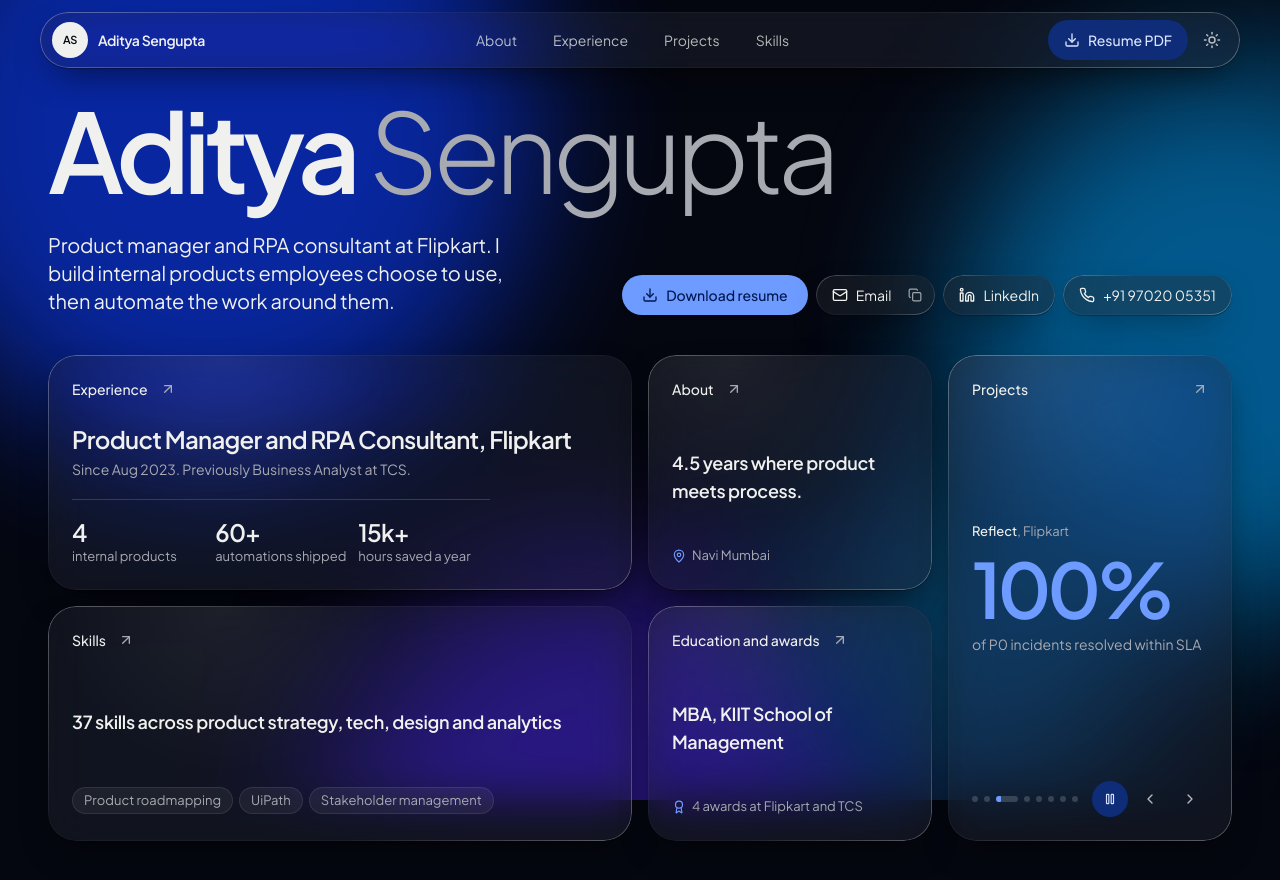
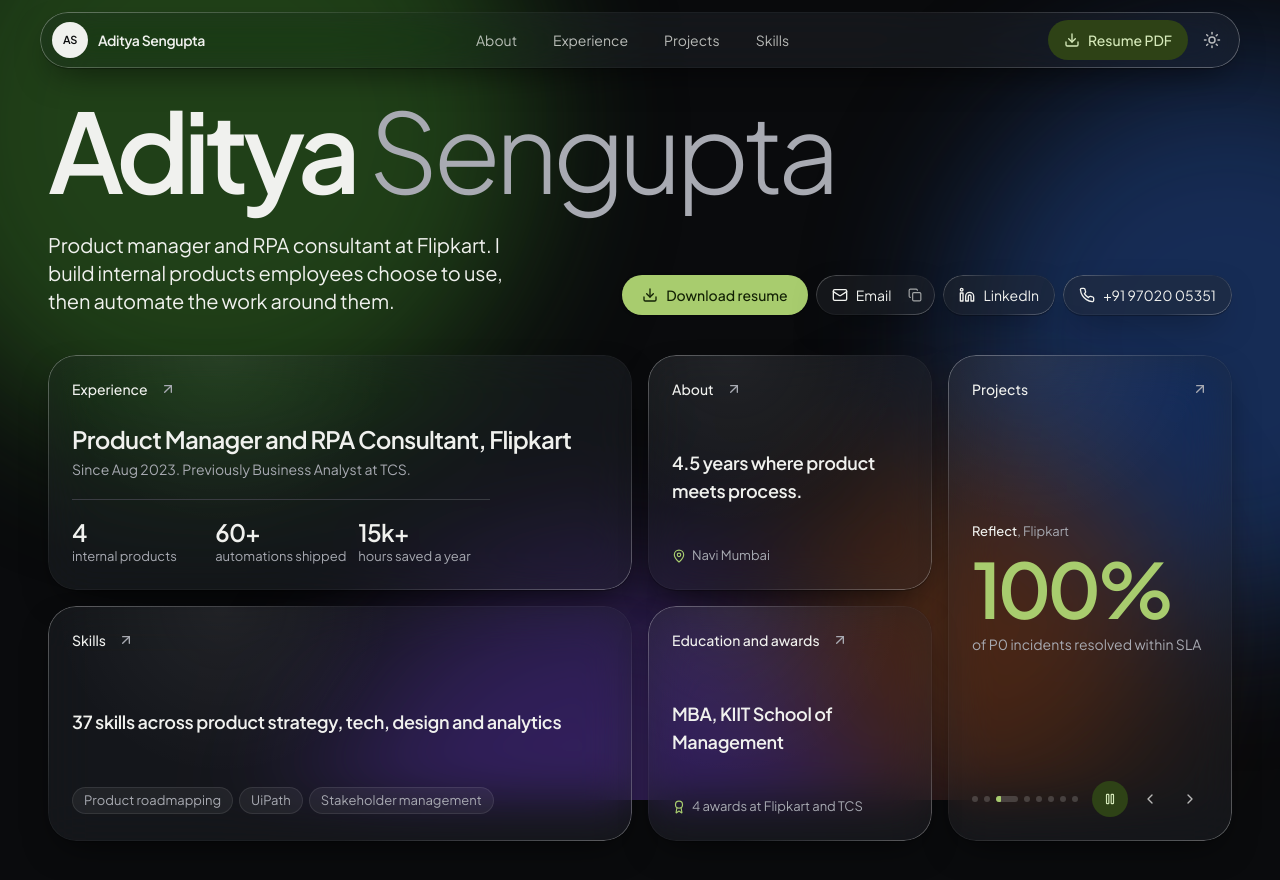
Before and after one commit to aditya02091997/ClaudeCodeRepo, a plain HTML site: page index.html in a window 1280 px wide. Both pictures are taken after a click on the button 1212 px from the left and 40 px from the top of the page. Drawn offline with nearby package versions, Linux system fonts and the light colour scheme.

Commit message:
Electric blue light theme with sage dark theme
Light mode keeps the electric-blue palette; dark mode uses the
original sage tokens, colour field and theme colour from main.

Co-Authored-By: Claude Opus 5.5 <noreply@anthropic.com>

```diff
--- a/index.html
+++ b/index.html
@@ -90,15 +90,15 @@
       color-scheme: light;
     }
     .dark {
-      --canvas: 5 7 16;
+      --canvas: 10 11 13;
       --surface: 30 31 34;
       --ink: 240 241 238;
       --muted: 168 170 178;
       --line: 58 60 66;
-      --accent: 110 155 255;
-      --accent-soft: 14 44 120;
-      --on-accent: 0 22 78;
-      --on-accent-soft: 218 228 255;
+      --accent: 168 204 110;
+      --accent-soft: 46 66 22;
+      --on-accent: 18 32 4;
+      --on-accent-soft: 214 234 186;
 
       --glass: rgba(40, 42, 48, .38);
       --glass-strong: rgba(22, 23, 26, .72);
@@ -110,7 +110,7 @@
       --glass-shadow: 0 1px 1px rgba(0, 0, 0, .3), 0 14px 36px -14px rgba(0, 0, 0, .7);
       --glass-shadow-lift: 0 2px 4px rgba(0, 0, 0, .35), 0 24px 48px -16px rgba(0, 0, 0, .8);
 
-      --blob-1: #0B3DFF; --blob-2: #0090E0; --blob-3: #3B1FB8; --blob-4: #0A5E8F;
+      --blob-1: #2F6420; --blob-2: #1F4386; --blob-3: #4B2D84; --blob-4: #7A3F1F;
       color-scheme: dark;
     }
 
@@ -1105,7 +1105,7 @@
     const syncThemeLabel = () => {
       const dark = document.documentElement.classList.contains('dark');
       themeBtn.setAttribute('aria-label', dark ? 'Switch to light mode' : 'Switch to dark mode');
-      $('meta[name="theme-color"]').setAttribute('content', dark ? '#050710' : '#E9EEF8');
+      $('meta[name="theme-color"]').setAttribute('content', dark ? '#0A0B0D' : '#E9EEF8');
     };
     themeBtn.addEventListener('click', () => {
       const dark = document.documentElement.classList.toggle('dark');
```
